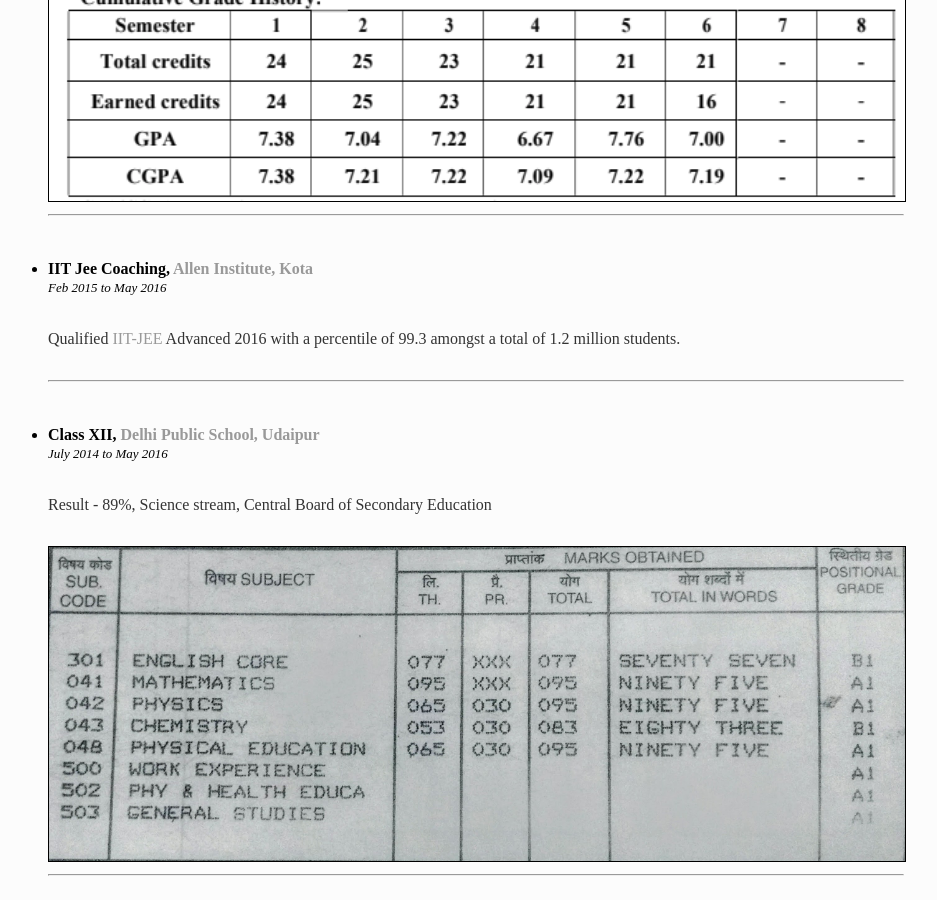
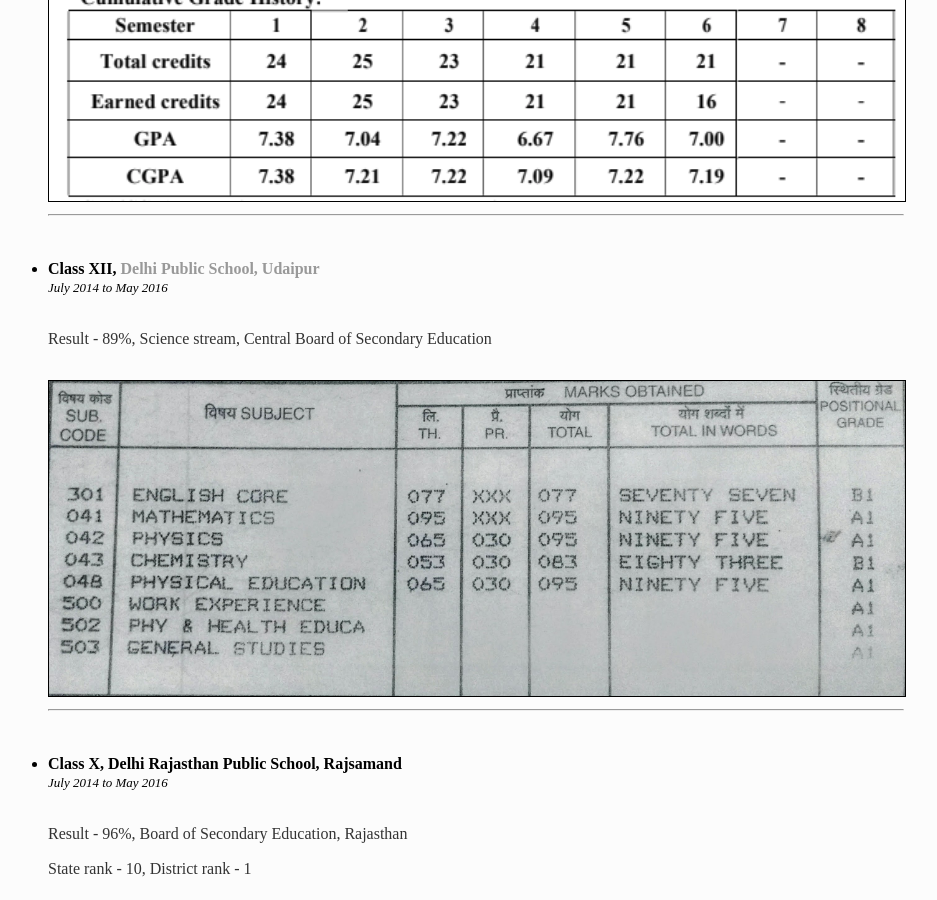
Before and after one commit to iamrajee/iamrajee.github.io, a Jekyll site: the page built from education/index.html, in a window 1280 px wide and 900 px high, scrolled down 407 px. Shown: the whole window, without its empty margins (184-1121 px from the left). Built offline with Jekyll 4.4.1, drawn with Linux system fonts in a browser that asks for light colours.

Commit message:
Update index.html

```diff
--- a/education/index.html
+++ b/education/index.html
@@ -11,10 +11,10 @@ title: EDUCATION
 		<img src="images/btechgrade.png" border="1" style='height: 100%; width: 100%; object-fit: contain'/>
 		<hr/><br/><br/>
 
-		<b><li>IIT Jee Coaching, <a href="tps://www.allen.ac.in">Allen Institute, Kota</a></li></b>
+<!-- 		<b><li>IIT Jee Coaching, <a href="tps://www.allen.ac.in">Allen Institute, Kota</a></li></b>
 		<font size="2"><em>Feb 2015 to May 2016</em></font>
 		<p><font size="3">Qualified <a href="https://en.wikipedia.org/wiki/Joint_Entrance_Examination">IIT-JEE</a> Advanced 2016 with a percentile of 99.3 amongst a total of 1.2 million students.</font></p>
-    		<hr/><br/><br/>
+    		<hr/><br/><br/> -->
 
     		<b><li>Class XII, <a href="http://www.dpsudaipur.com/ProgramFiles/Login/HomePage.aspx">Delhi Public School, Udaipur</a></li></b>
 		<font size="2"><em>July 2014 to May 2016</em></font>
```
